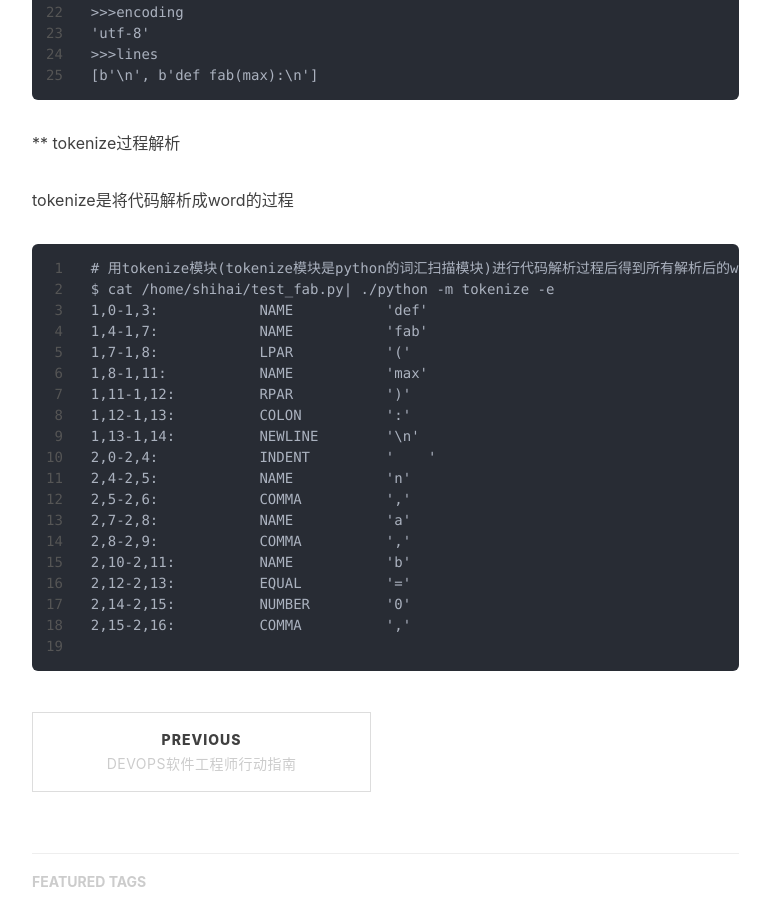
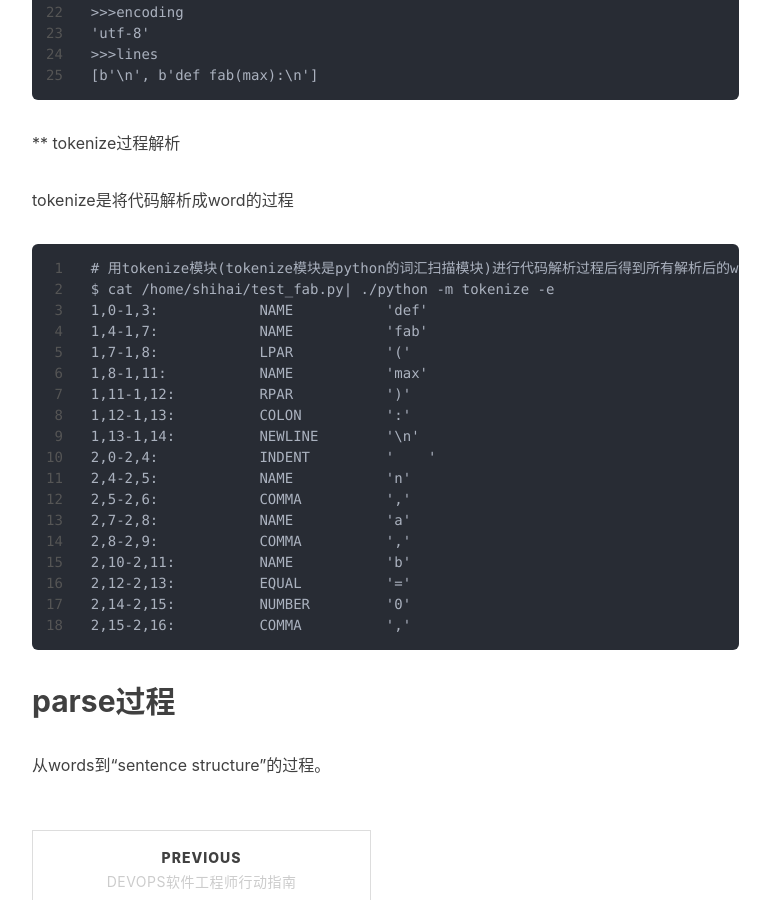
Before and after one commit to shihai1991/shihai1991.github.io, a Jekyll site: the page built from _posts/2019-07-14-cpython编译过程.md, in a window 1280 px wide and 900 px high, scrolled down 1116 px. Shown: the whole window, without its empty margins (233-1003 px from the left). Built offline with Jekyll 4.4.1, drawn with Linux system fonts in a browser that asks for light colours; nearby versions of some CDN libraries; comment, search, counter and statistics services are not loaded.

Commit message:
Update 2019-07-14-cpython编译过程.md

````diff
--- a/_posts/2019-07-14-cpython编译过程.md
+++ b/_posts/2019-07-14-cpython编译过程.md
@@ -65,5 +65,8 @@ $ cat /home/shihai/test_fab.py| ./python -m tokenize -e
 2,12-2,13:          EQUAL          '='
 2,14-2,15:          NUMBER         '0'
 2,15-2,16:          COMMA          ','
+```
 
-```
+## parse过程
+
+从words到“sentence structure”的过程。
````
